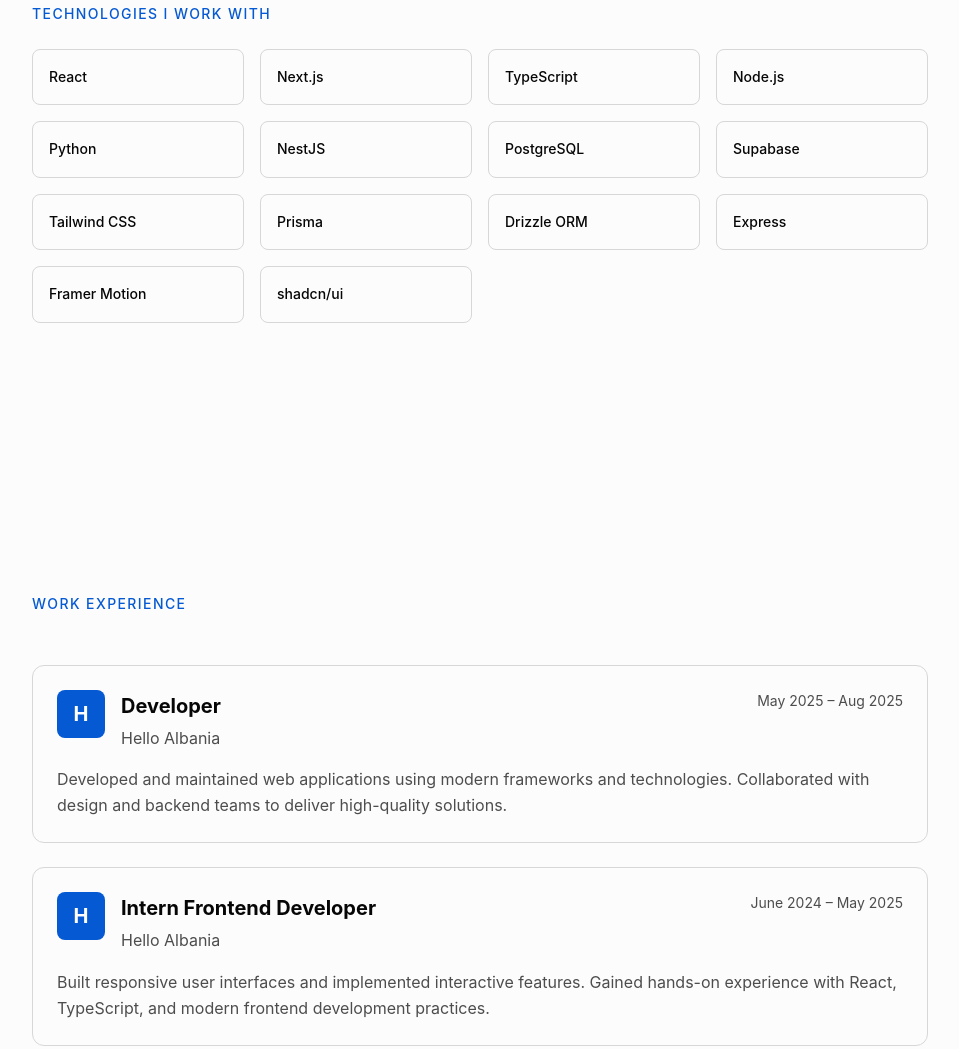
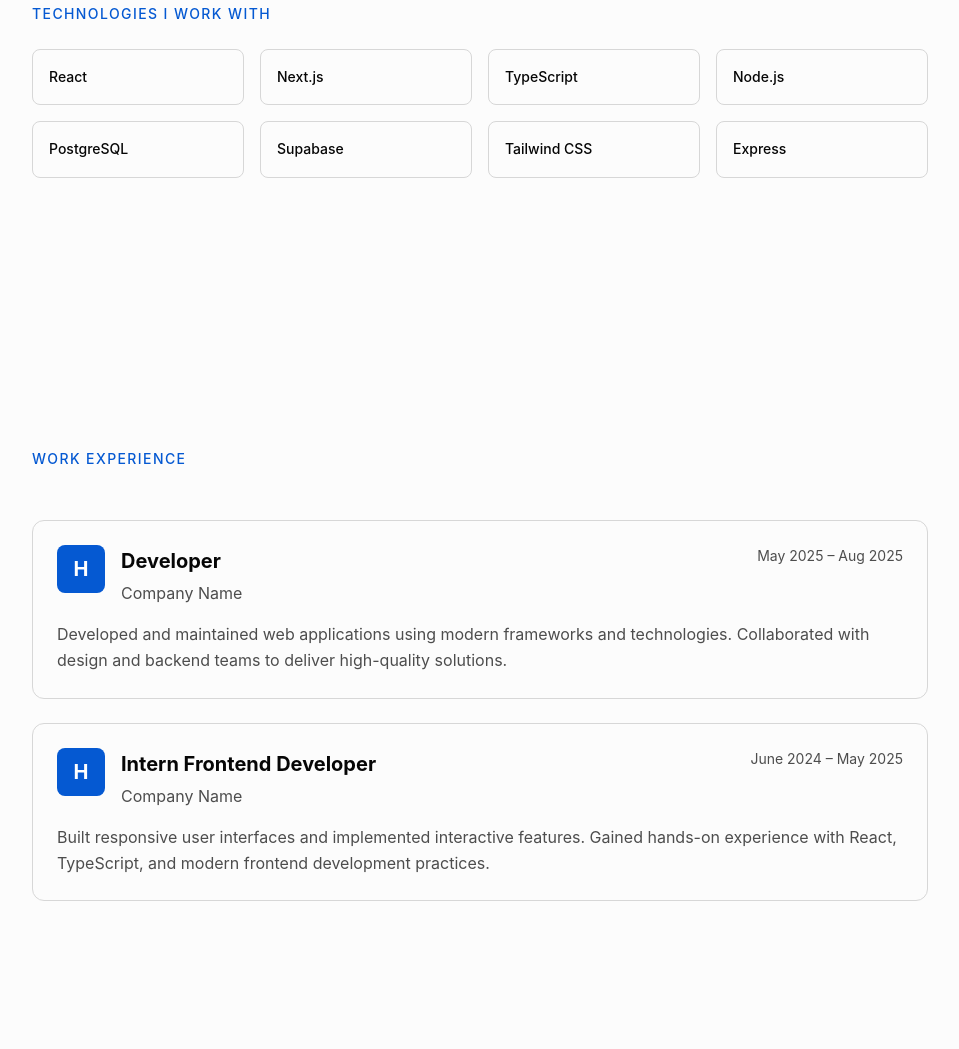
Before and after one commit to Flavio-07/about-me, a plain HTML site: page index.html in a window 1280 px wide. Shown: the part 1463-2512 px from the top of the page, without its empty margins (160-1119 px from the left). Drawn offline with Linux system fonts and the light colour scheme.

Commit message:
Initial Commit

```diff
--- a/index.html
+++ b/index.html
@@ -203,16 +203,10 @@
                             <div class="tech-item">Next.js</div>
                             <div class="tech-item">TypeScript</div>
                             <div class="tech-item">Node.js</div>
-                            <div class="tech-item">Python</div>
-                            <div class="tech-item">NestJS</div>
                             <div class="tech-item">PostgreSQL</div>
                             <div class="tech-item">Supabase</div>
                             <div class="tech-item">Tailwind CSS</div>
-                            <div class="tech-item">Prisma</div>
-                            <div class="tech-item">Drizzle ORM</div>
                             <div class="tech-item">Express</div>
-                            <div class="tech-item">Framer Motion</div>
-                            <div class="tech-item">shadcn/ui</div>
                         </div>
                     </div>
                 </div>
@@ -231,7 +225,7 @@
                                     <div class="experience-logo">H</div>
                                     <div>
                                         <h3 class="experience-title">Developer</h3>
-                                        <p class="experience-company">Hello Albania</p>
+                                        <p class="experience-company">Company Name</p>
                                     </div>
                                 </div>
                                 <div class="experience-date">May 2025 – Aug 2025</div>
@@ -248,7 +242,7 @@
                                     <div class="experience-logo">H</div>
                                     <div>
                                         <h3 class="experience-title">Intern Frontend Developer</h3>
-                                        <p class="experience-company">Hello Albania</p>
+                                        <p class="experience-company">Company Name</p>
                                     </div>
                                 </div>
                                 <div class="experience-date">June 2024 – May 2025</div>
@@ -278,7 +272,7 @@
                                         <p class="education-school">Hermann Gmeiner Vocational High School</p>
                                     </div>
                                 </div>
-                                <div class="education-date">2021 – 2025</div>
+                                <div class="education-date">2023 – 2027</div>
                             </div>
                             <p class="education-description">
                                 Specialized in ICT with a focus on software development, web technologies, networking, and database
@@ -344,7 +338,7 @@
                                 <div class="project-tags">
                                     <span class="project-tag">Next.js</span>
                                     <span class="project-tag">Prisma</span>
-                                    <span class="project-tag">shadcn/ui</span>
+
                                 </div>
                             </div>
                         </div>
```
